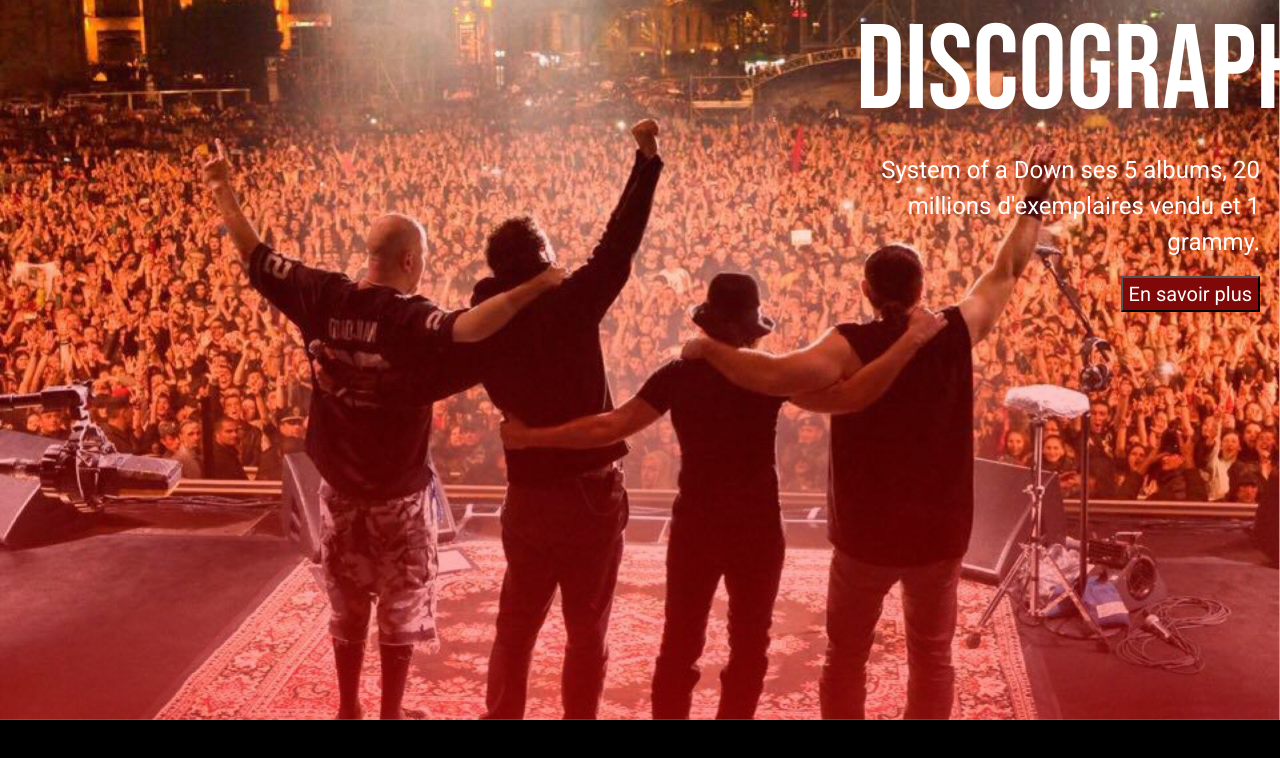
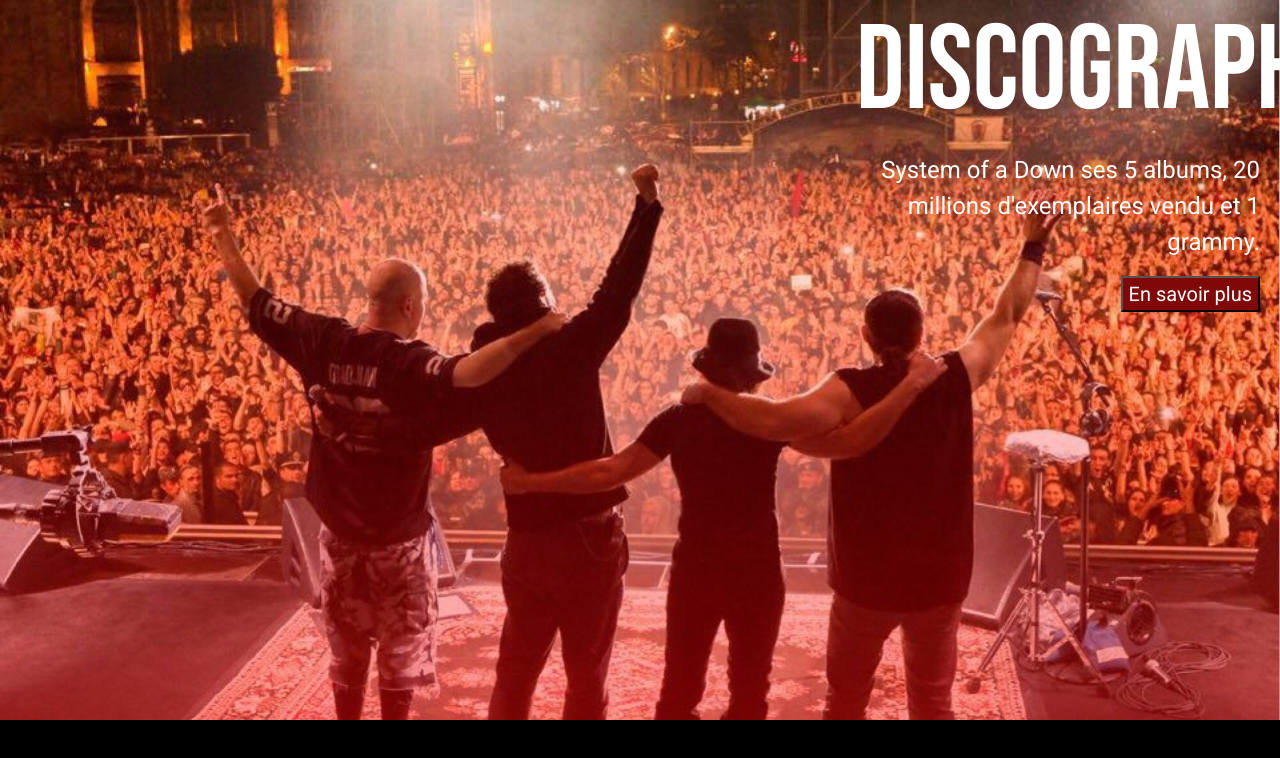
Before and after one commit to Louis1er/louisphilippe-alexis-tristan-megazord, a plain HTML site: page palmares.html in a window 1280 px wide. Shown: the top 758 px of the page. Drawn offline with nearby package versions, Linux system fonts and the light colour scheme.

Commit message:
texte milieu

```diff
--- a/palmares.html
+++ b/palmares.html
@@ -20,7 +20,7 @@
 
         <div class="container-palma">
             <div class= "row justify-content-end" >
-                <div class="col-sm-8  col-lg-4 align-self-start">
+                <div class="col-sm-8 justify-content-center col-lg-4 align-self-start">
                     <h1>Discographie</h1>
 
                     <p>System of a Down ses 5 albums, 20 millions d'exemplaires vendu et 1 grammy.</p>
--- a/styles/palmares.css
+++ b/styles/palmares.css
@@ -23,7 +23,7 @@
     object-fit: cover;
     width: 100%;
     height:100%;
-    object-position: 100% 100%;
+    object-position: 50% 50%;
 
 }
 
```
Also changed, not shown: index.html (+1 -1 lines).
